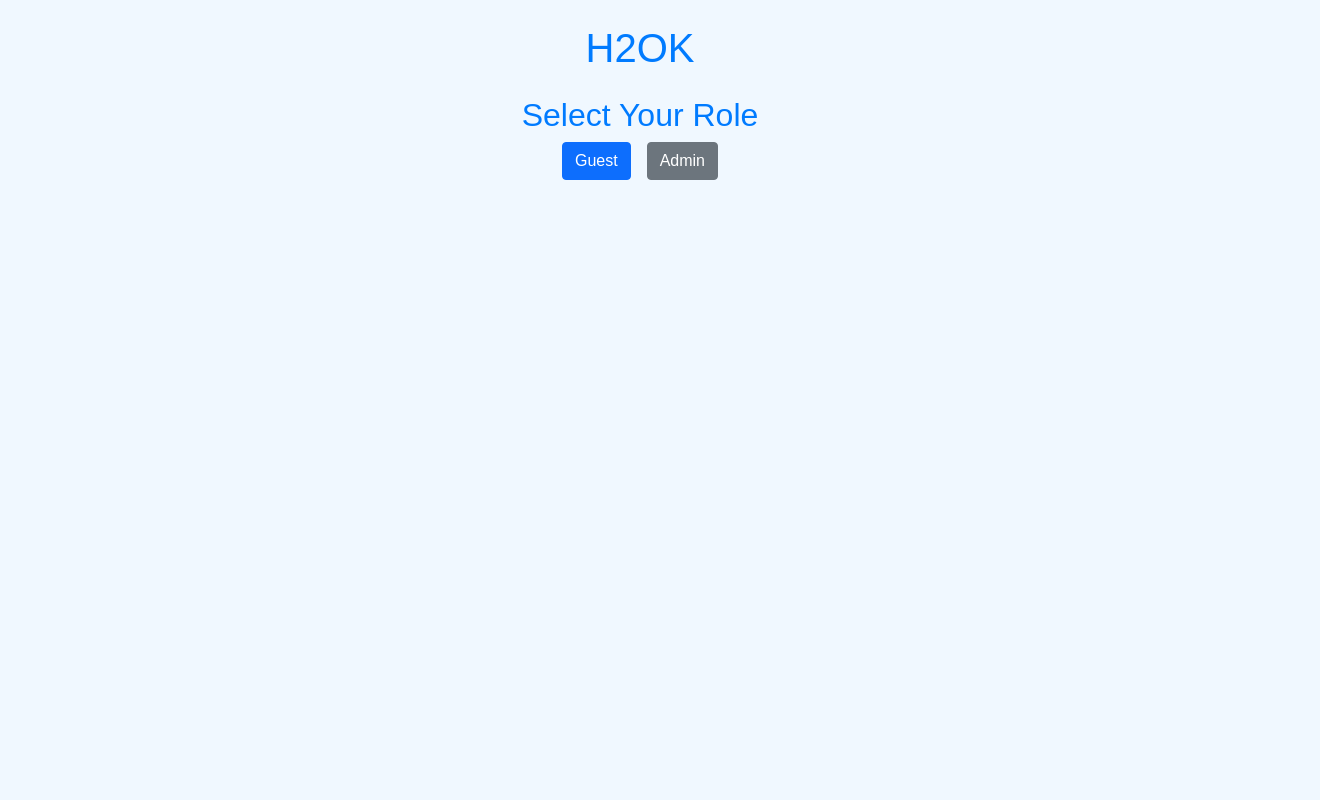
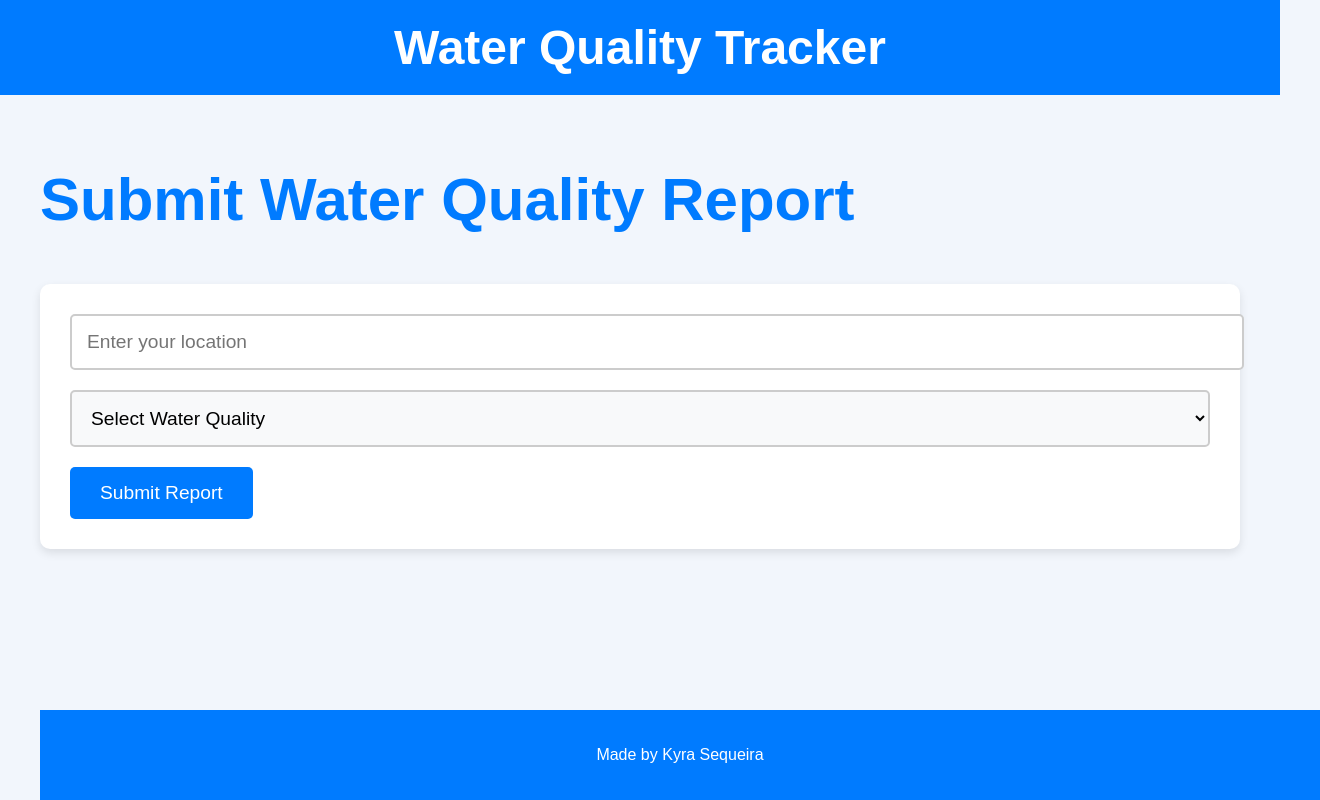
Before and after one commit to kyransequeira/H2OK, a plain HTML site: page index.html in a window 1280 px wide. Shown: the whole page, 1320 px wide, since content can reach past the window. Drawn offline with nearby package versions, Linux system fonts and the light colour scheme.

Commit message:
Update index.html

```diff
--- a/index.html
+++ b/index.html
@@ -3,29 +3,145 @@
 <head>
     <meta charset="UTF-8">
     <meta name="viewport" content="width=device-width, initial-scale=1.0">
-    <title>H2OK - Choose Role</title>
-    <link href="https://cdn.jsdelivr.net/npm/bootstrap@5.1.3/dist/css/bootstrap.min.css" rel="stylesheet">
-    <link rel="stylesheet" href="style.css">
+    <title>Water Quality Tracker</title>
+    <style>
+        body {
+            font-family: 'Arial', sans-serif;
+            background-color: #f2f6fc;
+            color: #333;
+            margin: 0;
+            padding: 0;
+        }
+
+        .container {
+            max-width: 1200px;
+            margin: 0 auto;
+            padding: 20px;
+        }
+
+        header {
+            background-color: #007BFF;
+            padding: 20px 0;
+            text-align: center;
+            color: white;
+        }
+
+        header h1 {
+            font-size: 3em;
+            margin: 0;
+        }
+
+        .page-title {
+            font-size: 2.5em;
+            margin-bottom: 20px;
+            color: #007BFF;
+        }
+
+        .btn {
+            background-color: #007BFF;
+            color: white;
+            padding: 15px 30px;
+            text-align: center;
+            border: none;
+            cursor: pointer;
+            font-size: 1.2em;
+            border-radius: 5px;
+            transition: background-color 0.3s;
+        }
+
+        .btn:hover {
+            background-color: #0056b3;
+        }
+
+        .form-container {
+            background-color: white;
+            padding: 30px;
+            border-radius: 10px;
+            box-shadow: 0 4px 10px rgba(0, 0, 0, 0.1);
+        }
+
+        .input-field {
+            width: 100%;
+            padding: 15px;
+            margin-bottom: 20px;
+            border: 2px solid #ccc;
+            border-radius: 5px;
+            font-size: 1.2em;
+        }
+
+        .input-field:focus {
+            border-color: #007BFF;
+            outline: none;
+        }
+
+        .select-box {
+            width: 100%;
+            padding: 15px;
+            margin-bottom: 20px;
+            border: 2px solid #ccc;
+            border-radius: 5px;
+            font-size: 1.2em;
+            background-color: #f8f9fa;
+        }
+
+        .select-box:focus {
+            border-color: #007BFF;
+            outline: none;
+        }
+
+        footer {
+            background-color: #007BFF;
+            color: white;
+            text-align: center;
+            padding: 20px 0;
+            position: absolute;
+            bottom: 0;
+            width: 100%;
+        }
+    </style>
 </head>
 <body>
+    <header>
+        <h1>Water Quality Tracker</h1>
+    </header>
+
     <div class="container">
-        <h1 class="text-center my-4">H2OK</h1>
+        <div class="page-title">
+            <h2>Submit Water Quality Report</h2>
+        </div>
 
-        <h2 class="text-center">Select Your Role</h2>
-        <div class="d-flex justify-content-center">
-            <button class="btn btn-primary mx-2" onclick="goToGuestPage()">Guest</button>
-            <button class="btn btn-secondary mx-2" onclick="goToAdminLogin()">Admin</button>
+        <div class="form-container">
+            <form id="submitReportForm">
+                <input class="input-field" type="text" id="location" placeholder="Enter your location" required>
+                <select class="select-box" id="waterQuality">
+                    <option value="">Select Water Quality</option>
+                    <option value="Good">Good</option>
+                    <option value="Fair">Fair</option>
+                    <option value="Poor">Poor</option>
+                </select>
+                <button type="submit" class="btn">Submit Report</button>
+            </form>
         </div>
+
+        <footer>
+            <p>Made by Kyra Sequeira</p>
+        </footer>
     </div>
 
     <script>
-        function goToGuestPage() {
-            window.location.href = "guest.html";
-        }
+        document.getElementById("submitReportForm").addEventListener("submit", function(event) {
+            event.preventDefault();
 
-        function goToAdminLogin() {
-            window.location.href = "admin-login.html";
-        }
+            const location = document.getElementById("location").value;
+            const waterQuality = document.getElementById("waterQuality").value;
+
+            if (location && waterQuality) {
+                alert("Report submitted! Location: " + location + " | Water Quality: " + waterQuality);
+                // Here you would also make an API call to save this data
+            } else {
+                alert("Please fill in both fields.");
+            }
+        });
     </script>
 </body>
 </html>
```
